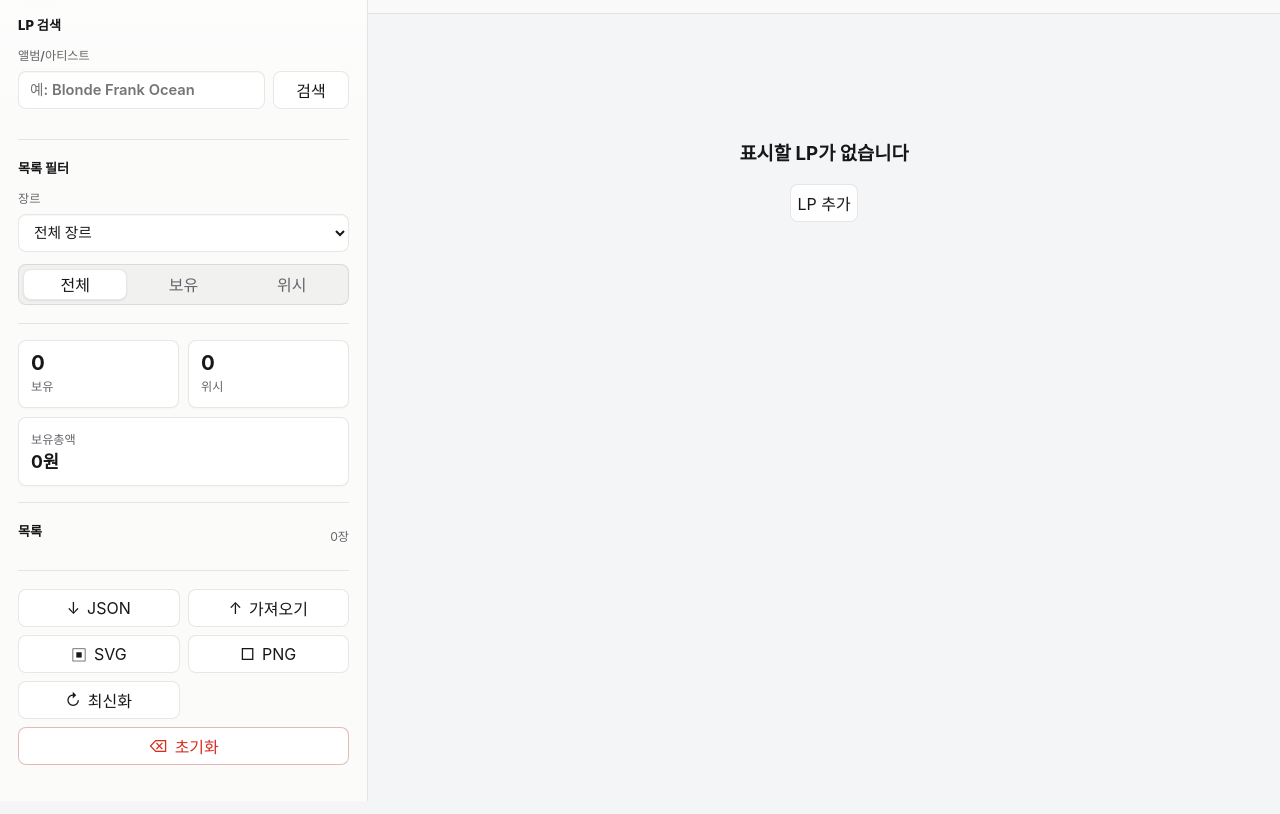
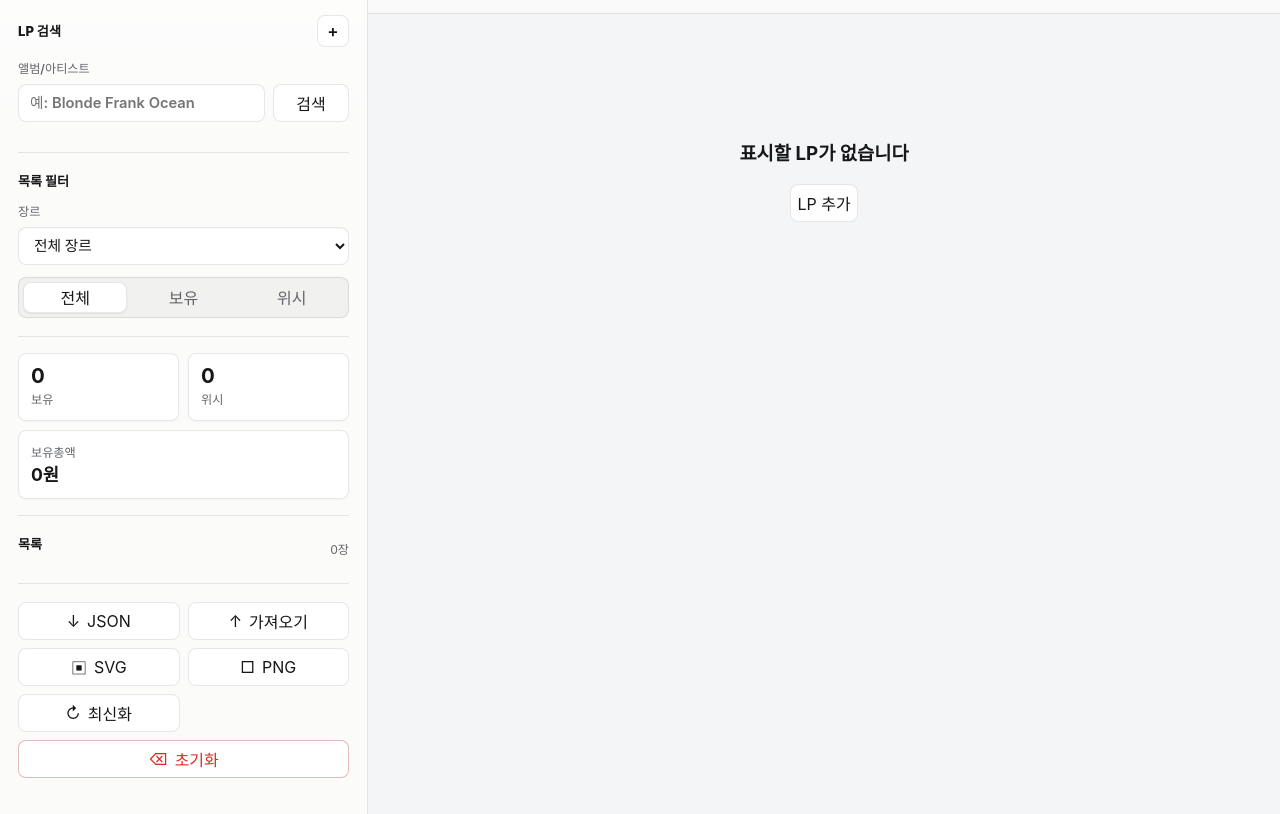
Before and after one commit to j-yoon08/lp-crate, a plain HTML site: page index.html in a window 1280 px wide. Shown: the part 89-903 px from the top of the page. Drawn offline with Linux system fonts and the light colour scheme.

Commit message:
Put manual LP entry beside search
The sidebar search area now has a compact plus action that opens the existing direct-add dialog, so users can add an LP manually without waiting for an empty-state affordance or search result.

Constraint: Reuse the existing record dialog and keep the search input width stable.

Rejected: Add another full-width LP add button | the sidebar already has dense controls and the requested affordance is small and adjacent to search.

Confidence: high

Scope-risk: narrow

Directive: Keep direct-add actions routed through openDialog so manual and empty-state creation stay consistent.

Tested: node --check app.js

Tested: git diff --check

Tested: localhost browser CDP check that the plus button opens an empty LP 추가 dialog and closes cleanly.

```diff
--- a/app.js
+++ b/app.js
@@ -134,6 +134,7 @@ const els = {
   columnRange: document.querySelector("#columnRange"),
   viewModeButtons: [...document.querySelectorAll("[data-view-mode]")],
   segments: [...document.querySelectorAll("[data-filter]")],
+  manualAddButton: document.querySelector("#manualAddButton"),
   emptyAddButton: document.querySelector("#emptyAddButton"),
   exportJsonButton: document.querySelector("#exportJsonButton"),
   importJsonButton: document.querySelector("#importJsonButton"),
@@ -1538,6 +1539,7 @@ async function exportSharePng() {
 }
 
 function bindEvents() {
+  els.manualAddButton.addEventListener("click", () => openDialog());
   els.emptyAddButton.addEventListener("click", () => openDialog());
   els.closeDialogButton.addEventListener("click", closeDialog);
   els.cancelDialogButton.addEventListener("click", closeDialog);
--- a/index.html
+++ b/index.html
@@ -4,7 +4,7 @@
     <meta charset="utf-8">
     <meta name="viewport" content="width=device-width, initial-scale=1">
     <title>LP Crate</title>
-    <link rel="stylesheet" href="./styles.css?v=20260425-theme-label">
+    <link rel="stylesheet" href="./styles.css?v=20260425-direct-add">
   </head>
   <body>
     <div class="app-shell">
@@ -19,7 +19,10 @@
         </header>
 
         <section class="control-group" aria-labelledby="searchHeading">
-          <h2 id="searchHeading">LP 검색</h2>
+          <div class="section-title-row search-title-row">
+            <h2 id="searchHeading">LP 검색</h2>
+            <button class="icon-button add-record-button" id="manualAddButton" type="button" aria-label="LP 직접 추가" title="LP 직접 추가">+</button>
+          </div>
           <div class="sidebar-search">
             <label class="field">
               <span>앨범/아티스트</span>
@@ -240,6 +243,6 @@
       </form>
     </dialog>
 
-    <script src="./app.js?v=20260425-png-album-info" defer></script>
+    <script src="./app.js?v=20260425-direct-add" defer></script>
   </body>
 </html>
--- a/styles.css
+++ b/styles.css
@@ -272,6 +272,14 @@ h2 {
   letter-spacing: 0;
 }
 
+.search-title-row {
+  margin-bottom: 12px;
+}
+
+.search-title-row h2 {
+  margin-bottom: 0;
+}
+
 .icon-button {
   width: 38px;
   min-width: 38px;
@@ -280,6 +288,13 @@ h2 {
   place-items: center;
   font-size: 1.28rem;
   font-weight: 600;
+}
+
+.add-record-button {
+  width: 32px;
+  min-width: 32px;
+  min-height: 32px;
+  font-size: 1.05rem;
 }
 
 .control-group {
```
